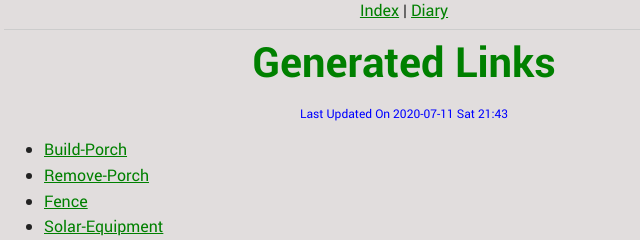
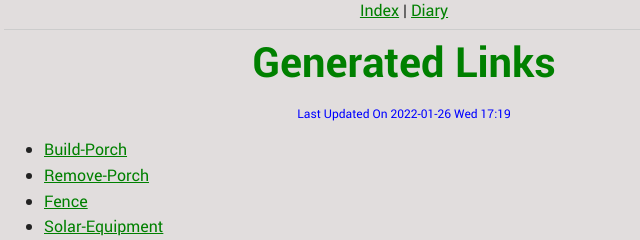
Before and after one commit to keithmillar/wiki_html_2, a plain HTML site: page index.html in a window 1280 px wide. Shown: the top 240 px of the page, 236-876 px from the left. Drawn offline with Linux system fonts and the light colour scheme.

Commit message:
rebuilding site 2022-01-26T17:19:45 CET

```diff
--- a/index.html
+++ b/index.html
@@ -14,7 +14,7 @@
 	    <div class="one-half column"> <div class="content">
 <div id="Generated Links"><h1 id="Generated Links" class="header"><a href="#Generated Links">Generated Links</a></h1></div>
 <p>
-<div class=date-stamp>Last Updated On 2020-07-11 Sat 21:43</div>
+<div class=date-stamp>Last Updated On 2022-01-26 Wed 17:19</div>
 </p>
 <ul>
 <li>
```
